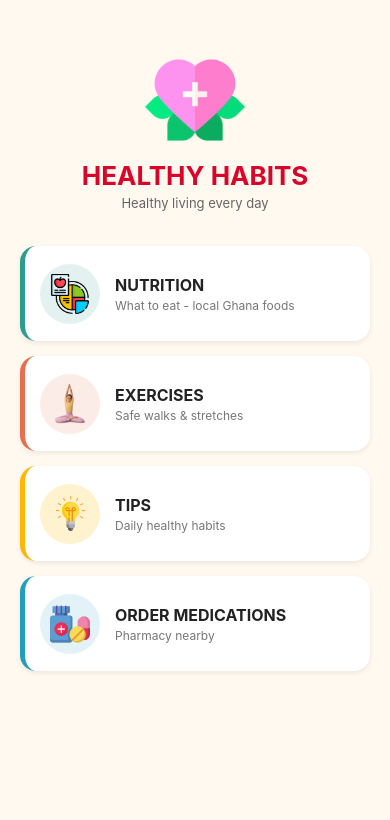
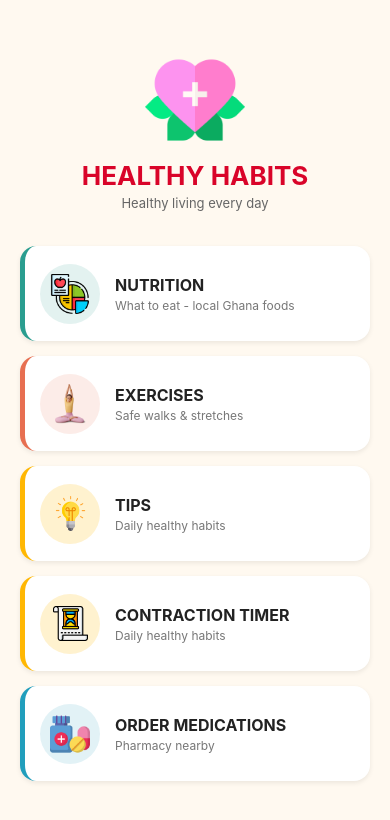
Before and after one commit to Philemon-Osae/healthyHabits, a React Native app: screen /Homepage in a window 390 px wide. Shown: the top 820 px of the page. Built offline with nearby package versions, Linux system fonts and the light colour scheme.

Commit message:
added contraction timer to the homepage screens

```diff
--- a/assets/components/homepage.js
+++ b/assets/components/homepage.js
@@ -38,6 +38,16 @@ export const Homepage = ({ navigation }) => {
               <Text style={styles.cardSub}>Daily healthy habits</Text>
             </View>
           </TouchableOpacity>
+
+          <TouchableOpacity style={[styles.optionSelect, { borderLeftColor: '#FFB703' }]} onPress={() => navigation.navigate('ContractionTimer')} activeOpacity={0.8}>
+            <View style={[styles.iconCircle, { backgroundColor: '#FFB70330' }]}>
+              <Image source={require('../images/contract.png')} style={styles.exerciseLogo} resizeMode="contain" />
+            </View>
+            <View style={styles.textWrap}>
+              <Text style={styles.cardTitle}>CONTRACTION TIMER</Text>
+              <Text style={styles.cardSub}>Daily healthy habits</Text>
+            </View>
+          </TouchableOpacity>
           <TouchableOpacity style={[styles.optionSelect, { borderLeftColor: '#219EBC' }]} onPress={() => navigation.navigate('order drugs')} activeOpacity={0.8}>
             <View style={[styles.iconCircle, { backgroundColor: '#219EBC20' }]}>
               <Image source={require('../images/medicine.png')} style={styles.optionLogo} resizeMode="contain" />
```
